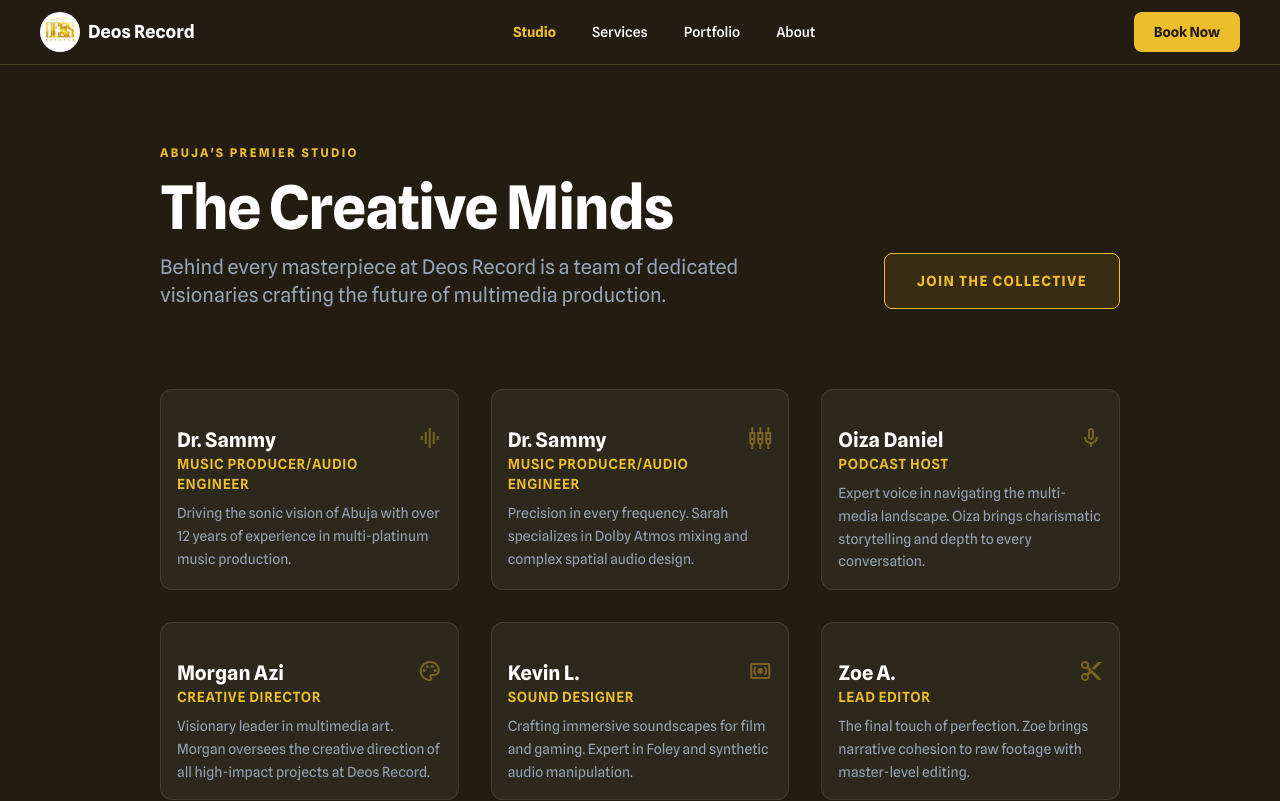
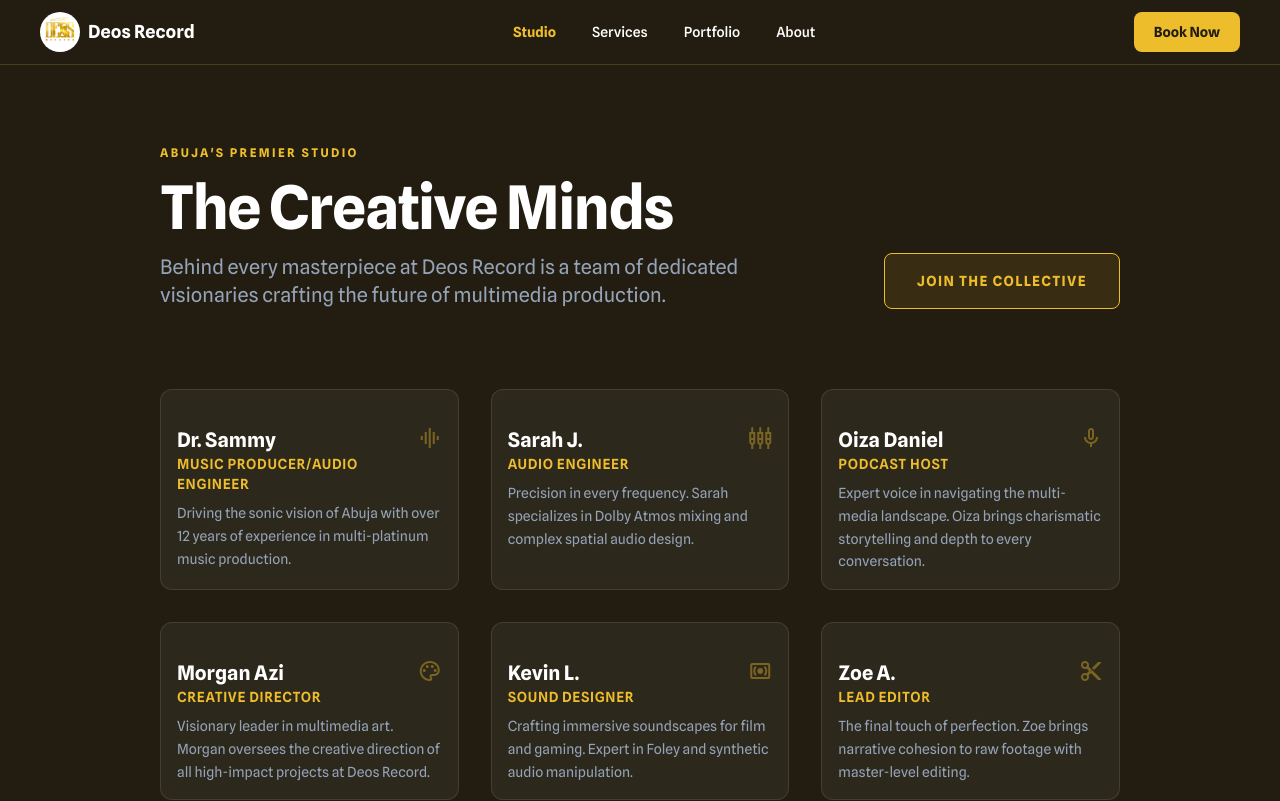
Before and after one commit to KusuConsult-NG/Deos-Record, a Next.js app: page /team in a window 1280 px wide. Shown: the top 801 px of the page. Built offline with nearby package versions, Linux system fonts and the light colour scheme; grey boxes are pictures that could not be loaded.

Commit message:
fix: resolve data duplication, broken image paths, and UI inconsistencies from previous commit

```diff
--- a/app/data/services.ts
+++ b/app/data/services.ts
@@ -68,7 +68,6 @@ export const serviceCategories = [
 
 export const teamMembers = [
     { name: "Dr. Sammy", role: "Music Producer/Audio Engineer", avatar: "/images/dr_sammy.jpg" },
-    { name: "Dr. Sammy", role: "Music Producer/Audio Engineer", avatar: "/images/dr_sammy.jpg" },
     { name: "Oiza Daniel", role: "Podcast Host", avatar: "/images/oiza_daniel.jpg" },
     { name: "Morgan Azi", role: "Creative Director", avatar: "/images/morgan_azi.jpg" },
     { name: "Kevin L.", role: "Sound Designer", avatar: "https://lh3.googleusercontent.com/aida-public/AB6AXuDiXbjk1F3YdUGCDrp_kfjF-jcdAnU5t0PGvtgecOFVa_m1vaERudrXBIspyalhaEa41xRPYs_Co3SiJqUDDdbyJb8lxoCLtQqZYf1BFlX1DJOSE6Kpg3iAx6oqc446XBNMc0IaKvC-lafP36d2JItN37uaMhgiNFeQY7BRHeK3dd-cDR4bIcPQfv1dzKOzmh0AWS1wbtdpYge4TmPD0jRpQzYqC2XeuLgLru3QDjkwl12W44a5EWd34QRGIjxZGeU8cdgyJpbmAjw" },
--- a/app/page.tsx
+++ b/app/page.tsx
@@ -164,15 +164,15 @@ export default function Home() {
                 </div>
                 <div className="flex items-center gap-4 mb-8">
                   <div className="size-16 rounded-full overflow-hidden border-2 border-gold/20">
-                    <div className="relative w-full h-full"> <Image alt="Music Artist" layout="fill" objectFit="cover" src="https://lh3.googleusercontent.com/aida-public/AB6AXuBdktcJnFQTz590iq7QYMk7p_nf_PZweuixZfgOqe7Icuih2ztAfK_5h4N3skGxeXppogOpmd0WWt38A3bZBI9DFlf4OuD8wUNcbQIuy_-AgcLwy0jacG59vPnhjk-FP674W3OZIqoip9fFajqV1xzZJWsjlNdaoFT0m-M5G4SZaoTkox308BSlH4Vho2R307njJNkvCZfawWKgQY-qlW1olaKcPNQOV42L9AwUt2BThAQDmAjdxkGrwZhmu5GxPp4Dja89UF3g_rU" /> </div>
+                    <div className="relative w-full h-full"> <Image alt="Music Producer" layout="fill" objectFit="cover" src="/images/dr_sammy.jpg" /> </div>
                   </div>
                   <div>
-                    <h4 className="font-bold text-lg">Emmanuel Okafor</h4>
-                    <p className="text-gold text-sm font-medium uppercase tracking-wider">Music Artist</p>
+                    <h4 className="font-bold text-lg">Dr. Sammy</h4>
+                    <p className="text-gold text-sm font-medium uppercase tracking-wider">Music Producer</p>
                   </div>
                 </div>
                 <p className="text-slate-300 text-lg leading-relaxed italic">
-                  &quot;The acoustic quality and technical expertise at Deos Record are unmatched in Abuja. They didn&apos;t just record my album; they brought my creative vision to life.&quot;
+                  &quot;The acoustic quality and technical expertise at Deos Record are unmatched in Abuja. We don&apos;t just record tracks; we bring creative visions to life.&quot;
                 </p>
               </div>
               <div className="min-w-[320px] md:min-w-[420px] bg-white/5 border border-white/10 p-10 rounded-2xl snap-center relative">
--- a/app/team/page.tsx
+++ b/app/team/page.tsx
@@ -82,7 +82,7 @@ export default function TeamPage() {
                         {/* Team Member 2 */}
                         <div className="group relative flex flex-col gap-5 overflow-hidden rounded-xl bg-white/5 p-4 border border-white/10 hover:border-primary/50 transition-all duration-500">
                             <div className="relative w-full aspect-4/5 overflow-hidden rounded-lg">
-                                <div className="absolute inset-0 bg-cover bg-center transition-transform duration-700 group-hover:scale-110" style={{ backgroundImage: 'url("/images/dr_sammy.jpg")' }}>
+                                <div className="absolute inset-0 bg-cover bg-center transition-transform duration-700 group-hover:scale-110" style={{ backgroundImage: 'url("https://lh3.googleusercontent.com/aida-public/AB6AXuDP1OQQ5gVI89Q56Hge_1FbfHNcwZYIR-GpDcgk4zWDhz6V0y6ZkI0tD91mvDIF84FjRST9dcgJfrBpIrP136ABSnZYxzkt7QF9rpwXaX5hvnC8eEBmjJTrwzs2w3Rw_dZNxN7wWFdkY3DVbz7FpT21hAWGeN5wavWh8YIxRgEzMzgdIvej8f5LbPXy8g-f1KF2HZ5HB2apfg0dvlFQ12SjpSnUcD8_dmGMxw5NWnzhh8KiK7d8QPOJ87Xu12s6et4L1Sxd4IJwxzA")' }}>
                                 </div>
                                 <div className="absolute inset-0 bg-linear-to-b from-transparent to-background-dark/90 opacity-60 group-hover:opacity-40 transition-opacity"></div>
                                 <div className="absolute bottom-4 left-4 right-4 translate-y-4 opacity-0 group-hover:translate-y-0 group-hover:opacity-100 transition-all duration-300">
@@ -99,8 +99,8 @@ export default function TeamPage() {
                             <div className="space-y-2">
                                 <div className="flex justify-between items-start">
                                     <div>
-                                        <h3 className="text-slate-900 dark:text-white text-xl font-bold">Dr. Sammy</h3>
-                                        <p className="text-primary text-sm font-semibold uppercase tracking-wider">Music Producer/Audio Engineer</p>
+                                        <h3 className="text-slate-900 dark:text-white text-xl font-bold">Sarah J.</h3>
+                                        <p className="text-primary text-sm font-semibold uppercase tracking-wider">Audio Engineer</p>
                                     </div>
                                     <span className="material-symbols-outlined text-primary/40 group-hover:text-primary transition-colors">settings_input_component</span>
                                 </div>
```
